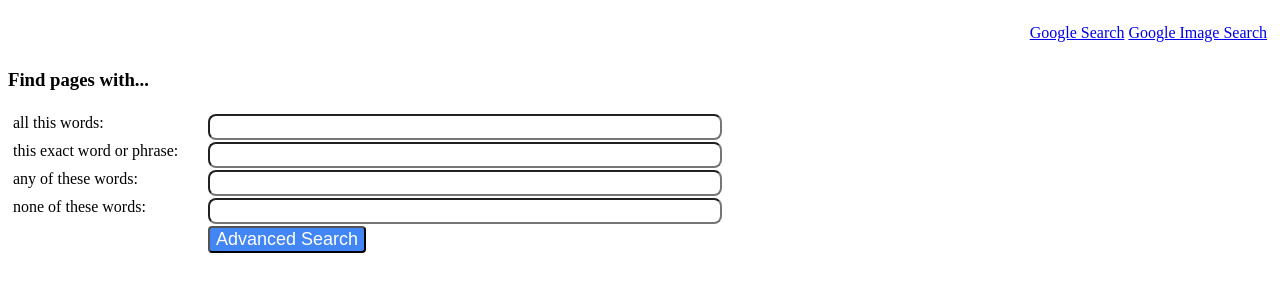
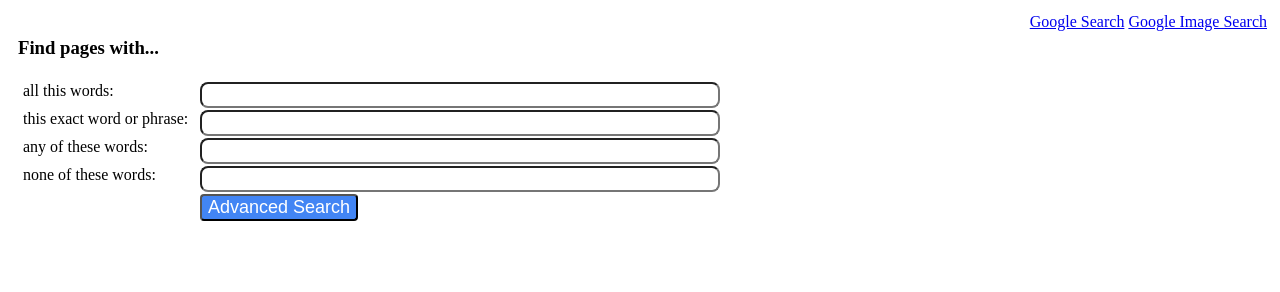
Before and after one commit to Andr3Roch4/Andr3Roch4.github.io, a plain HTML site: page advancedsearch.html in a window 1280 px wide. Drawn offline with Linux system fonts and the light colour scheme.

Commit message:
minor change in padding

```diff
--- a/advancedsearch.html
+++ b/advancedsearch.html
@@ -8,8 +8,7 @@
                 padding: 5px;
             }
             .center {
-                position: relative;
-                top: 50px;
+                padding: 10px;
                 text-align: left;
             }
             .row {
```
